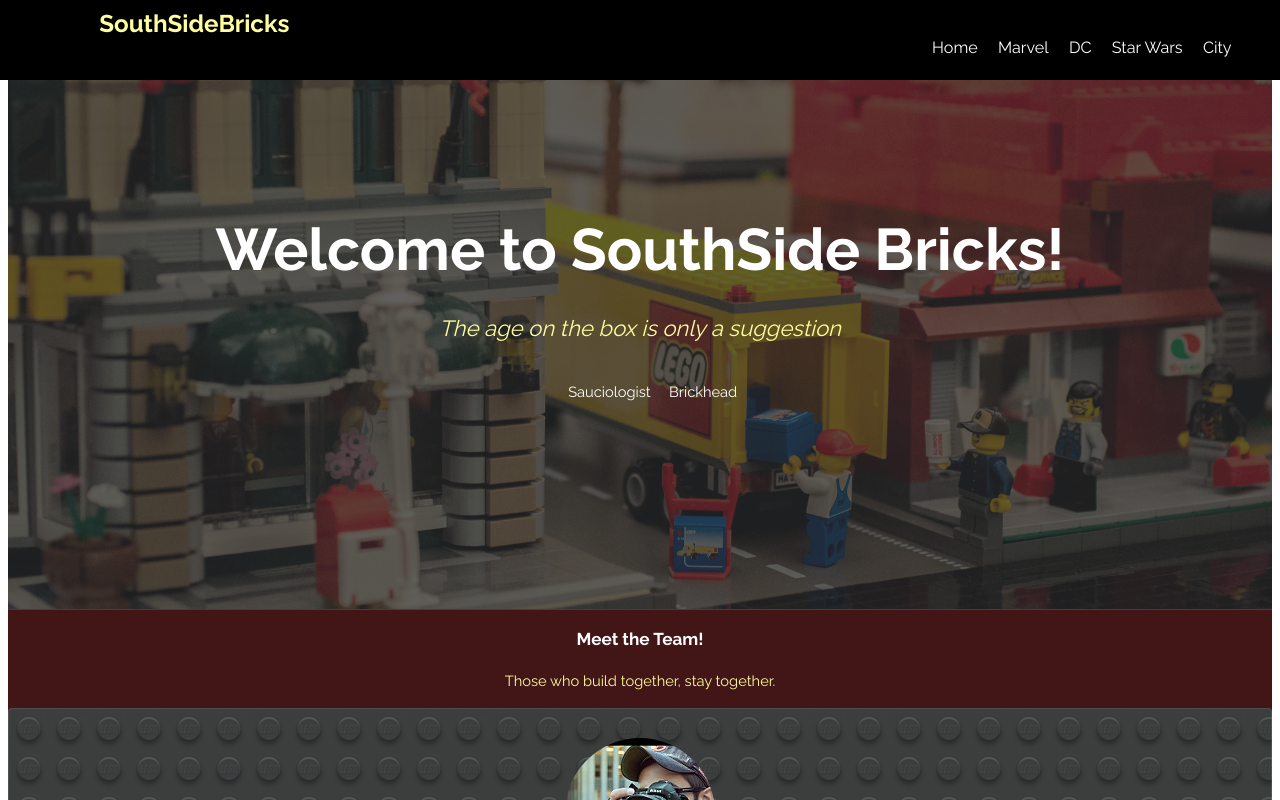
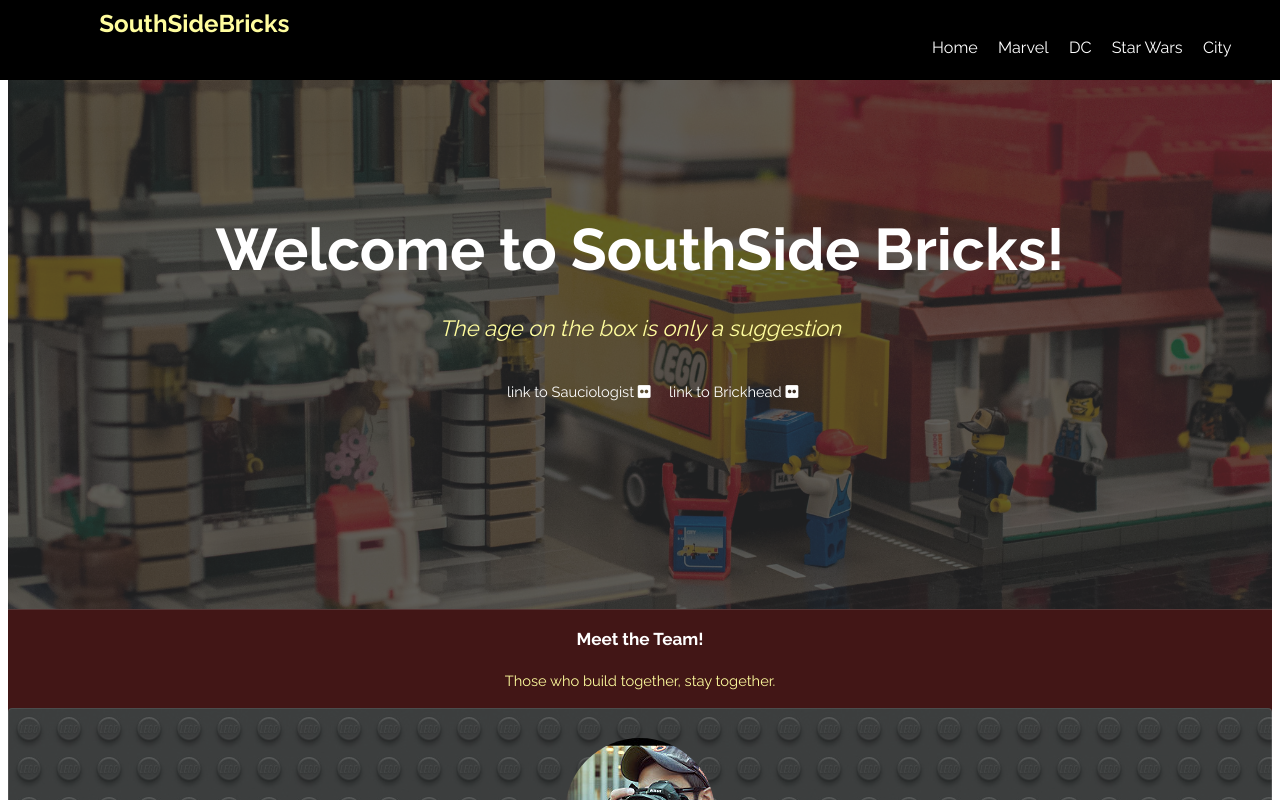
Before and after one commit to southsidebricks/southsidebricks.github.io, a plain HTML site: page homepage.html in a window 1280 px wide. Shown: the top 800 px of the page. Drawn offline with Linux system fonts and the light colour scheme.

Commit message:
flickr link

```diff
--- a/homepage.html
+++ b/homepage.html
@@ -7,6 +7,7 @@
       <link rel="stylesheet" href="style1.css" />
       <link rel="stylesheet" href="http://fonts.googleapis.com/css?family=Raleway:700,400">
       <meta name="viewport" content="width=device-width, initial-scale=1" />
+      <link href="http://designers.hubspot.com/hs-fs/hub/327485/file-2054199286-css/font-awesome.css" rel="stylesheet">
   </head>
   <body class="landing">
   <main>
@@ -31,10 +32,10 @@
        <!--  Instagram links -->
         <ul class="actions">
           <li>
-            <a href="https://www.flickr.com/photos/visualanthology/" class="buttonsmall">Sauciologist</a>
+            <a href="https://www.flickr.com/photos/visualanthology/" class="buttonsmall">link to Sauciologist <i class="fa fa-flickr"></i></a></a>
           </li>
           <li>
-            <a href="https://www.flickr.com/photos/134007719@N04/" class="buttonsmall">Brickhead</a>
+            <a href="https://www.flickr.com/photos/134007719@N04/" class="buttonsmall">link to Brickhead <i class="fa fa-flickr"></i></a></a>
           </li>
         </ul>
       </section>
```
